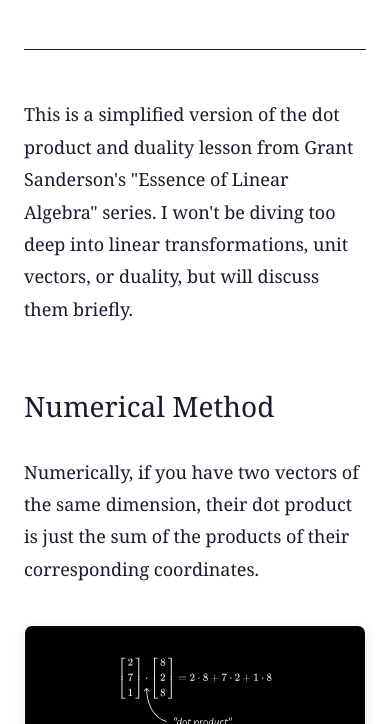
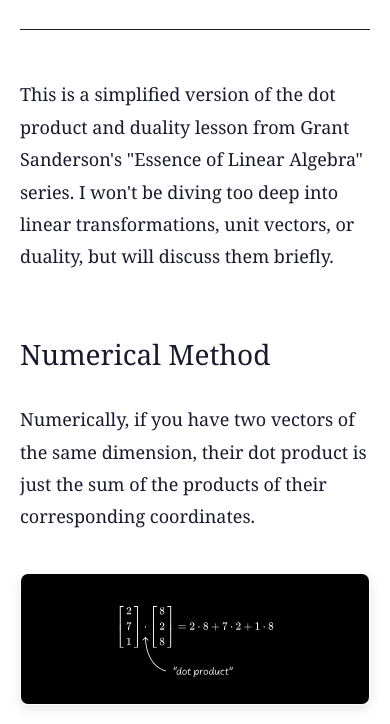
Before and after one commit to Scurrlin/dot_product, a plain HTML site: page index.html in a window 390 px wide. Shown: the part 345-1069 px from the top of the page. Drawn offline with nearby package versions, Linux system fonts and the light colour scheme.

Commit message:
update styles.css

```diff
--- a/styles.css
+++ b/styles.css
@@ -54,6 +54,12 @@ body {
     max-width: 760px;
     margin: 0 auto;
     padding: 60px 24px;
+}
+
+@media (max-width: 600px) {
+    .container {
+        padding: 40px 20px;
+    }
 }
 
 /* Header Styles */
```
